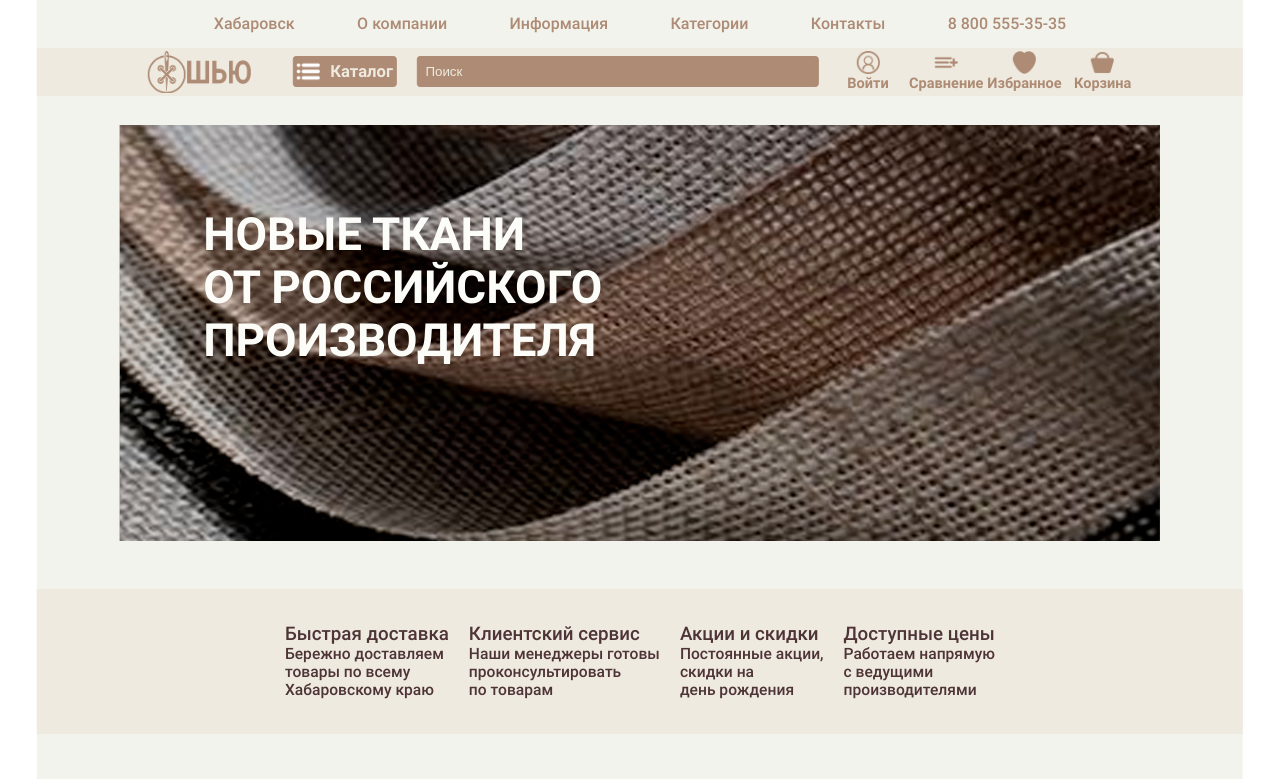
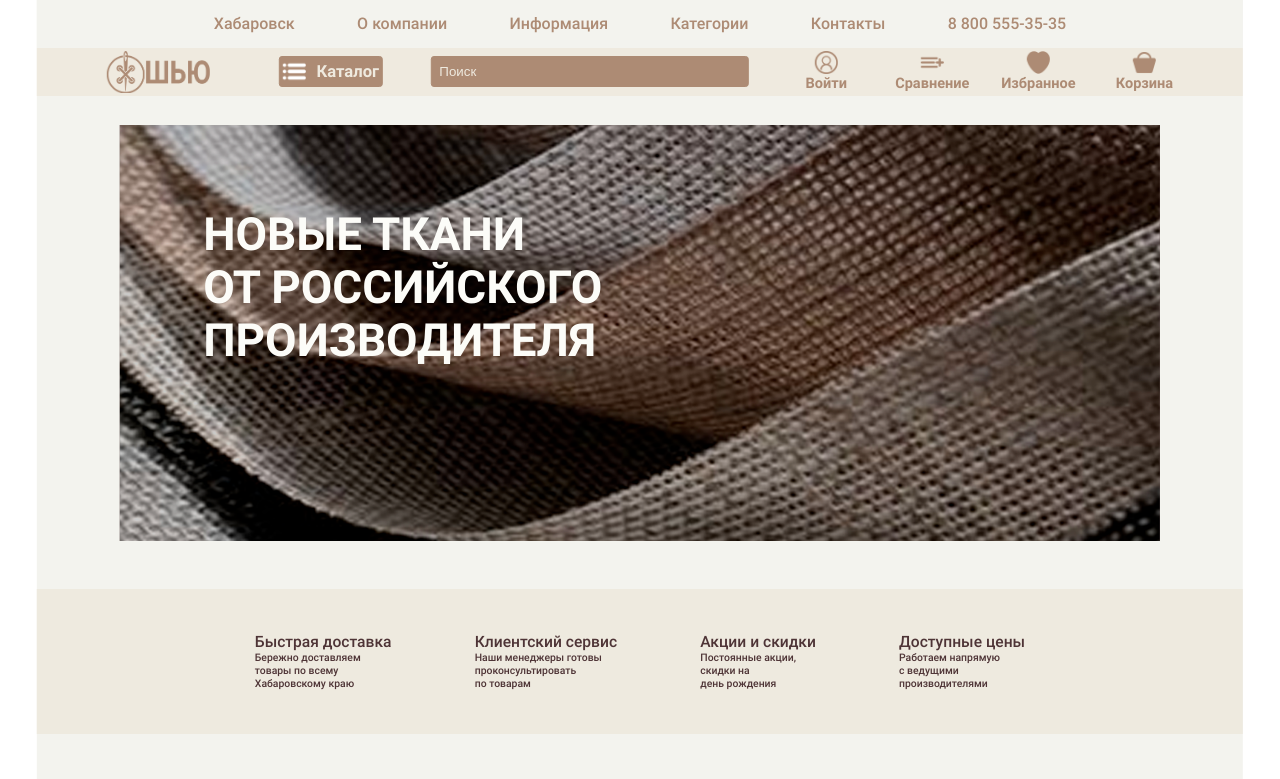
Before and after one commit to MossyChest/MossyChest.github.io, a plain HTML site: page index.html in a window 1280 px wide. Shown: the top 779 px of the page. Drawn offline with Linux system fonts and the light colour scheme.

Commit message:
ddfgd
dfgd

```diff
--- a/css/main.css
+++ b/css/main.css
@@ -91,7 +91,7 @@ header {
     display: flex;
     justify-content: center;
     align-items: center;
-    gap: 20px;
+    gap: calc(var(--index)*2.3);
     background-color: #EFEADF;
     height: calc(var(--index)*2.3);
     width: calc(var(--index)*58);
@@ -175,15 +175,18 @@ header {
 .about_us {
     display: flex;
     justify-content: center;
-    gap: 20px;
+    gap: calc(var(--index)*4);
     color: #4E3436;
     background-color: #EEEADF;
     width: calc(var(--index)*58);
     height: calc(var(--index)*7);
     align-items: center;
 }
+.about_us h3 {
+    font-size: calc(var(--index)*0.75);
+}
 .about_us h4 {
-    font-size: calc(var(--index)*0.75);
+    font-size: calc(var(--index)*0.5);
 }
 /* категории */
 .categories {
@@ -239,6 +242,7 @@ header {
     background-color: #201213;
     color: #d3cecb;
     padding-left: calc(var(--index));
+    font-size: calc(var(--index));
 }
 .subscribe_bar button {
     width: calc(var(--index)*10);
```
